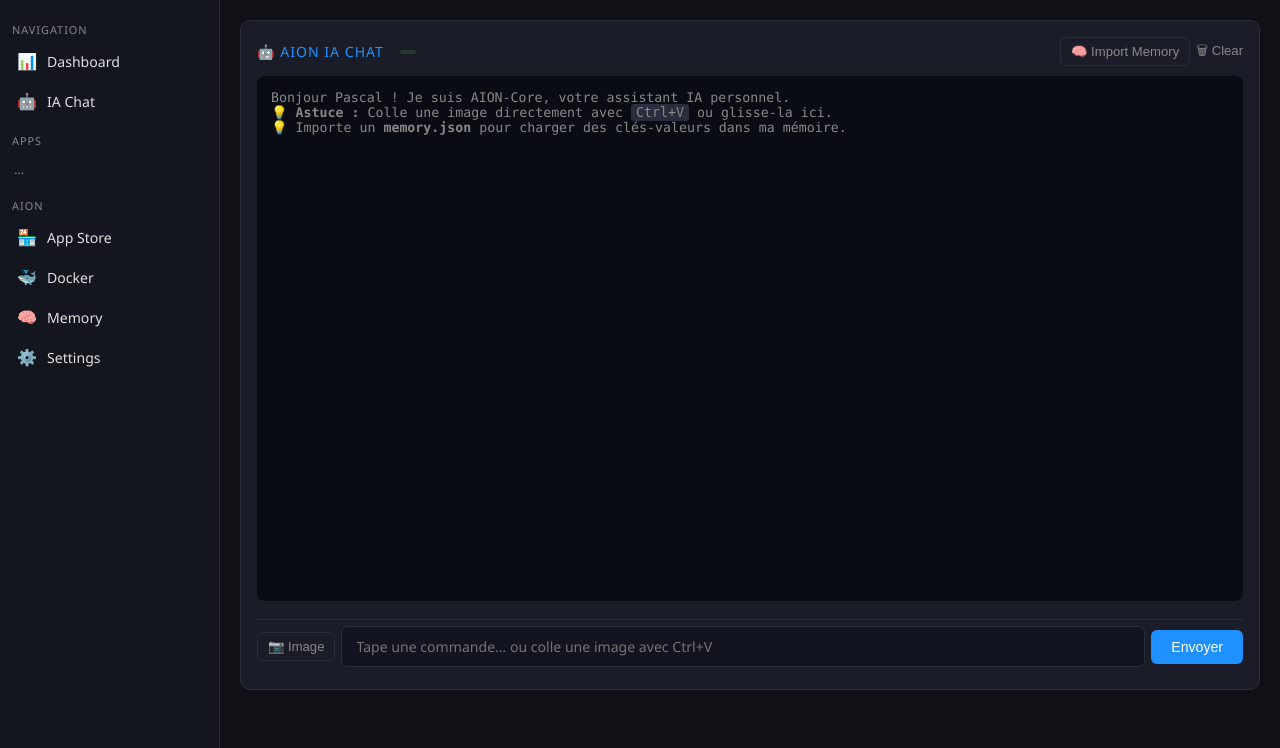
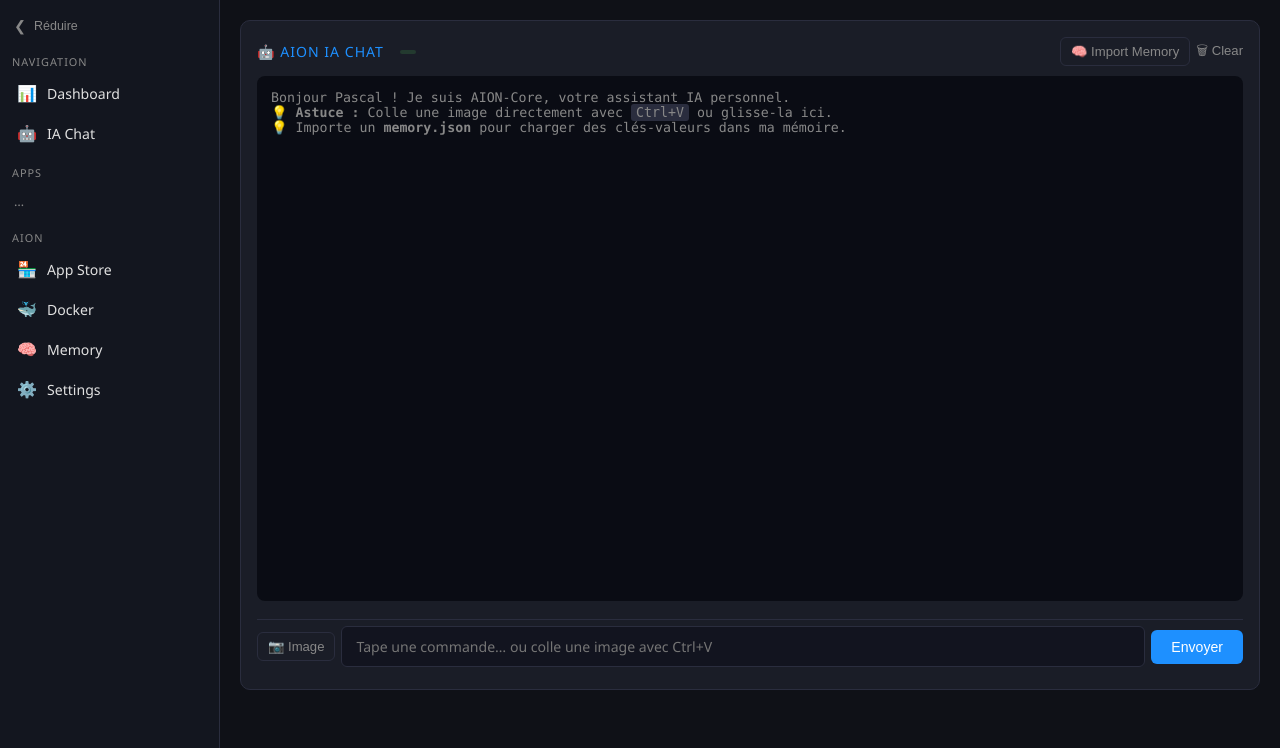
Before and after one commit to beyp/AION-Core, a Python web app: template aion_core/web/templates/chat.html in a window 1280 px wide. Shown: the part 52-800 px from the top of the page. Run offline with Jinja, Linux system fonts and the light colour scheme; the template is opened without the code that fills it, so the values that code supplies are empty; some libraries are stand-ins or nearby versions.

Commit message:
feat(nav): sidebar collapse button, restore state from localStorage

```diff
--- a/aion_core/web/templates/base.html
+++ b/aion_core/web/templates/base.html
@@ -30,7 +30,16 @@ header .spacer{flex:1;}
 .hbtn:hover{background:var(--accent);color:white;}
 .layout{display:flex;flex:1;overflow:hidden;}
 .sidebar{width:220px;background:var(--sidebar);border-right:1px solid var(--border);
-  display:flex;flex-direction:column;flex-shrink:0;overflow-y:auto;padding:10px 0;}
+  display:flex;flex-direction:column;flex-shrink:0;overflow-y:auto;padding:10px 0;
+  transition:width .2s ease;}
+.sidebar.collapsed{width:52px;overflow:hidden;}
+.sidebar.collapsed .nav-label,.sidebar.collapsed .sb-section,.sidebar.collapsed .sb-sec{display:none;}
+.sidebar.collapsed .nav-item{justify-content:center;padding:10px 0;}
+.sidebar.collapsed .nav-icon{width:auto;font-size:1.1rem;}
+.sidebar.collapsed #sidebar-apps{overflow:hidden;}
+.collapse-btn{background:transparent;border:none;color:var(--dim);cursor:pointer;
+  padding:8px 14px;font-size:.9rem;text-align:left;width:100%;display:flex;align-items:center;gap:8px;}
+.collapse-btn:hover{color:var(--accent);}
 .sb-section{padding:4px 12px;font-size:0.68rem;text-transform:uppercase;
   letter-spacing:1px;color:var(--dim);margin-top:8px;}
 .nav-item{display:flex;align-items:center;gap:10px;padding:9px 14px;
@@ -123,7 +132,11 @@ header .spacer{flex:1;}
 
 <div class="layout">
 
-  <nav class="sidebar">
+  <nav class="sidebar" id="main-sidebar">
+    <button class="collapse-btn" onclick="toggleSidebar()" title="Réduire/Agrandir le menu">
+      <span id="collapse-icon">&#x276E;</span>
+      <span class="nav-label" id="collapse-label" style="font-size:.78rem;color:var(--dim);">Réduire</span>
+    </button>
     <div class="sb-section">Navigation</div>
     <a href="/" class="nav-item {% if active=='dashboard' %}active{% endif %}">
       <span class="nav-icon">&#x1F4CA;</span>
@@ -187,6 +200,27 @@ function toggleTheme() {
 }
 var t = localStorage.getItem("theme");
 if (t) document.documentElement.setAttribute("data-theme", t);
+
+function toggleSidebar() {
+  var sb   = document.getElementById("main-sidebar");
+  var icon = document.getElementById("collapse-icon");
+  var lbl  = document.getElementById("collapse-label");
+  var collapsed = sb.classList.toggle("collapsed");
+  localStorage.setItem("sidebarCollapsed", collapsed ? "1" : "0");
+  if (icon) icon.textContent = collapsed ? "\u276F" : "\u276E";
+  if (lbl)  lbl.textContent  = collapsed ? "" : "R\u00e9duire";
+}
+// Restaurer l'état sidebar
+(function() {
+  if (localStorage.getItem("sidebarCollapsed") === "1") {
+    var sb = document.getElementById("main-sidebar");
+    if (sb) {
+      sb.classList.add("collapsed");
+      var icon = document.getElementById("collapse-icon");
+      if (icon) icon.textContent = "\u276F";
+    }
+  }
+})();
 
 // ── Updater AION-Core ─────────────────────────────────────────────
 function checkAionUpdate() {
```
